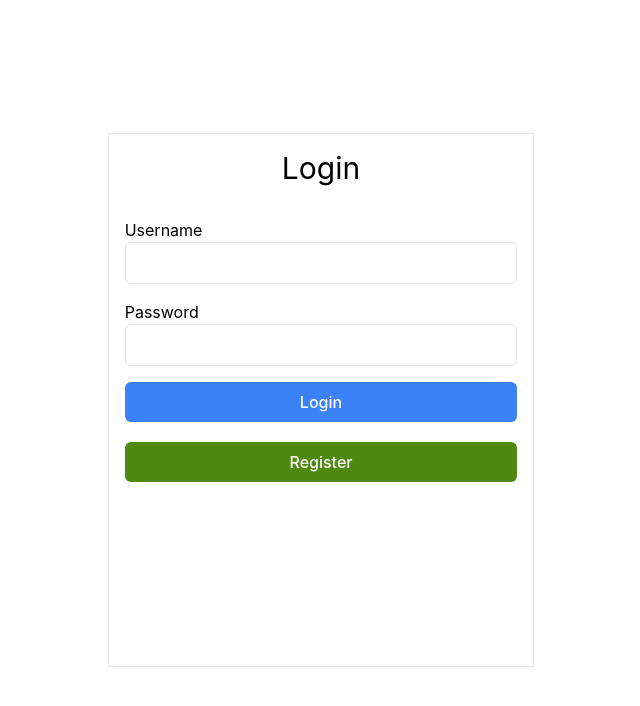
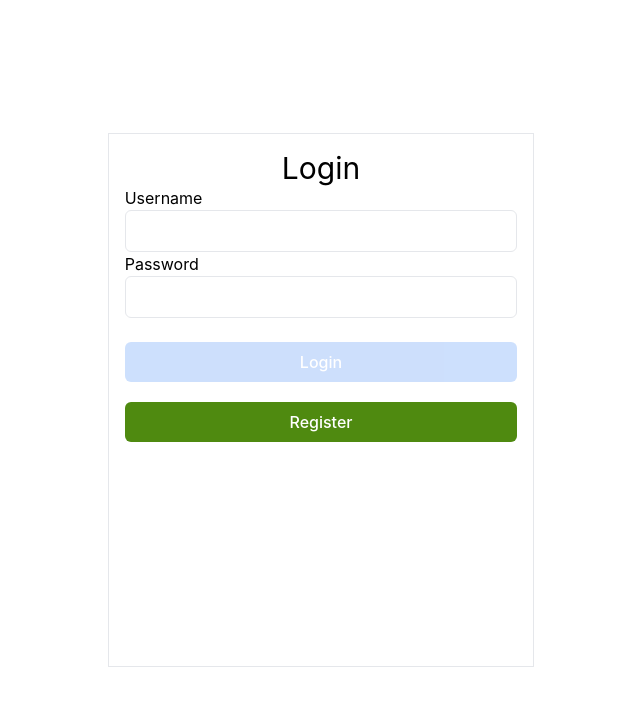
Before and after one commit to Sone996/prodaja-stanova, a React (Create React App) app: page /login in a window 1280 px wide. Shown: the top 706 px of the page, without its empty margins (319-959 px from the left). Built offline with nearby package versions, Linux system fonts and the light colour scheme.

Commit message:
add input and label component

```diff
--- a/package.json
+++ b/package.json
@@ -16,6 +16,7 @@
     "@types/react-router-dom": "^5.3.2",
     "axios": "^0.24.0",
     "crypto-js": "^4.1.1",
+    "formik": "^2.2.9",
     "gsap": "^3.8.0",
     "luxon": "^2.0.2",
     "mobx": "^6.3.5",
@@ -29,7 +30,8 @@
     "react-scripts": "4.0.3",
     "react-select": "^5.1.0",
     "typescript": "^4.1.2",
-    "web-vitals": "^1.0.1"
+    "web-vitals": "^1.0.1",
+    "yup": "^0.32.11"
   },
   "scripts": {
     "start": "craco start",
--- a/src/components/loginComponents/LoginComponent.tsx
+++ b/src/components/loginComponents/LoginComponent.tsx
@@ -1,26 +1,31 @@
-import { FC, useState } from "react";
+import { FC } from "react";
 import { LoginHook } from "../../customHooks/LoginHook";
 import { ILogin } from "../../types/types";
+import { Form, Formik } from "formik";
+import * as Yup from "yup";
+import InputAndLabel from "../ui/InputAndLabel";
 
 const loginFormDefault: ILogin = {
   username: "",
   password: "",
 };
 
+const SignupSchema = Yup.object().shape({
+  username: Yup.string()
+    .min(4, "Potrebno je 4 - 30 karaktera")
+    .max(30, "Potrebno je 4 - 30 karaktera")
+    .required("Polje je obavezno"),
+  password: Yup.string()
+    .min(4, "Potrebno je 4 - 15 karaktera")
+    .max(15, "Potrebno je 4 - 15 karaktera")
+    .required("Polje je obavezno"),
+});
+
 const LoginComponent: FC = () => {
-  const [form, setForm] = useState(loginFormDefault);
-
   const useLogin = LoginHook();
 
-  const inputLoginHandler = (event: React.ChangeEvent<HTMLInputElement>) => {
-    setForm({
-      ...form,
-      [event.target.name]: event.target.value,
-    });
-  };
-
-  const loginSubmit = async () => {
-    useLogin.mutate(form);
+  const loginSubmit = async (data: ILogin) => {
+    useLogin.mutate(data);
   };
 
   return (
@@ -28,36 +33,35 @@ const LoginComponent: FC = () => {
       <div className="flex justify-center">
         <span className="text-3xl">Login</span>
       </div>
-      <div className="flex flex-col justify-center mt-8">
-        <span>Username</span>
-        <input
-          className="input"
-          type="text"
+      <Formik
+        initialValues={loginFormDefault}
+        onSubmit={(values) => loginSubmit(values)}
+        validationSchema={SignupSchema}
+      >
+        {({ errors, touched, isValid, dirty }) => (
+          <Form>
+            <InputAndLabel
+              label="Username"
               name="username"
-          value={form.username}
-          data-test="loginEmail"
-          onChange={inputLoginHandler}
+              errors={{ errors: errors.username, touched: touched.username }}
             />
-      </div>
-      <div className="flex flex-col justify-center mt-4">
-        <span>Password</span>
-        <input
-          className="input"
-          type="password"
+            <InputAndLabel
+              label="Password"
               name="password"
-          data-test="loginPassword"
-          value={form.password}
-          onChange={inputLoginHandler}
+              errors={{ errors: errors.password, touched: touched.password }}
             />
-      </div>
-      <div className="flex mt-4 justify-between">
             <button
-          className="button bg-blue-500 w-full text-white"
-          onClick={loginSubmit}
+              disabled={!(isValid && dirty)}
+              type="submit"
+              className={`button bg-blue-500 w-full text-white mt-6 ${
+                !(isValid && dirty) ? "opacity-25 pointer-events-none" : null
+              }`}
             >
               Login
             </button>
-      </div>
+          </Form>
+        )}
+      </Formik>
     </>
   );
 };
--- /dev/null
+++ b/src/components/ui/InputAndLabel.tsx
@@ -0,0 +1,24 @@
+import { Field } from "formik";
+import { FC } from "react";
+import { IInputAndLabel } from "../../types/types";
+
+const InputAndLabel: FC<IInputAndLabel> = ({ label, name, errors }) => {
+  return (
+    <div className="flex flex-col">
+      <div className="flex">
+        <label htmlFor="username">{label}</label>
+        {errors.errors && errors.touched ? (
+          <span className="ml-2 text-red">{errors.errors}</span>
+        ) : null}
+      </div>
+      <Field
+        className="input"
+        type="text"
+        name={name}
+        data-test={`data_${name}`}
+      />
+    </div>
+  );
+};
+
+export default InputAndLabel;
--- a/src/types/types.ts
+++ b/src/types/types.ts
@@ -59,3 +59,9 @@ export interface ISelectOption {
   value: string;
   label: string;
 }
+
+export interface IInputAndLabel {
+  label: string;
+  name: string;
+  errors: any;
+}
--- a/tailwind.config.js
+++ b/tailwind.config.js
@@ -7,7 +7,7 @@ module.exports = {
 				white: '#ffffff',
 				green: "#DFF2BF",  //bg-green
 				darkGreen: "#4F8A10", //text green
-				red: "#FFD2D2",  //bg-red
+				red: "#D32728",  //error messages
 				darkRed: "#D8000C", //text red
 				lightBlue: '#61dafb',
 			}
```
Also changed, not shown: 1 other file (tests, documents, lock files or other folders). Lines whose indentation alone changed are shown as unchanged.
